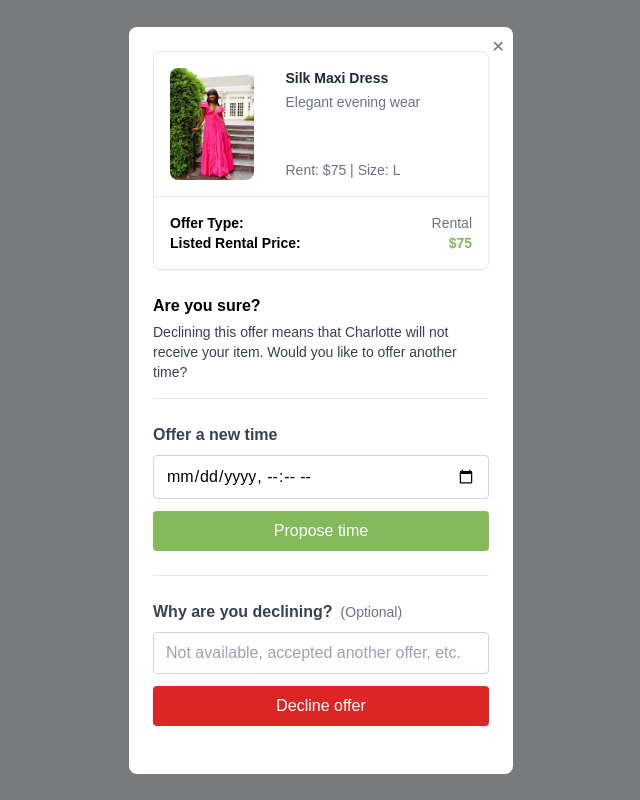
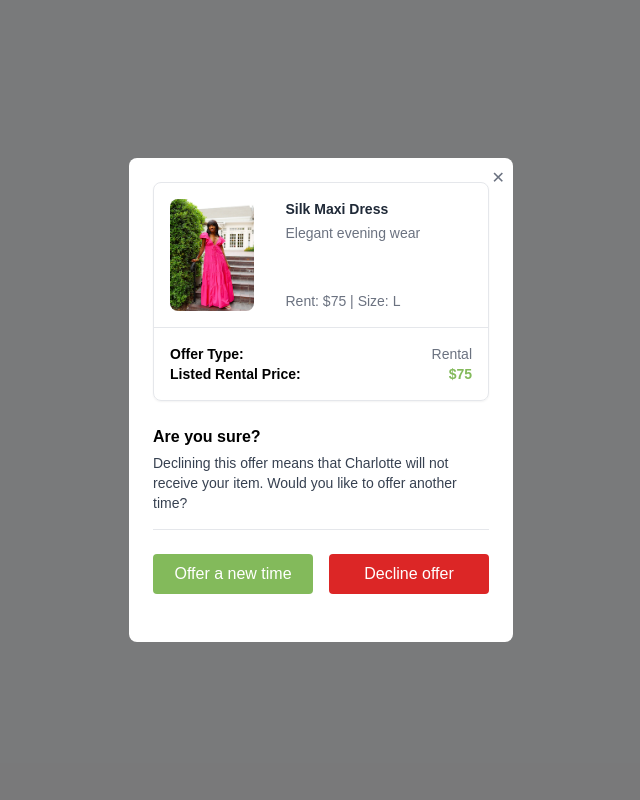
Before and after one commit to charlottemoche/pickle, a React (Vite) app: page / in a window 1280 px wide. Both pictures are taken after a click on the button "Decline". Shown: the whole page, without its empty margins (319-959 px from the left). Built offline with nearby package versions, Linux system fonts and the light colour scheme; a web font is replaced by a local one.

Commit message:
add API for feedback

```diff
--- a/src/App.jsx
+++ b/src/App.jsx
@@ -1,37 +1,47 @@
-import React, { useState } from 'react';
-import Modal from './components/Modal';
+import React, { useState } from 'react'
+import Modal from './components/Modal'
 
-export default function App() {
-  const [showModal, setShowModal] = useState(false);
+function App () {
+  const [showModal, setShowModal] = useState(false)
   const sender = {
-    name: "Charlotte",
+    name: 'Charlotte',
     id: 123,
-    avatar: "../src/img/1722287477960.jpeg"
+    avatar: '../src/img/1722287477960.jpeg'
   }
 
-  const handleDecline = () => setShowModal(true);
-  const handleAccept = () => console.log("Offer accepted");
+  const handleDecline = () => setShowModal(true)
+  const handleAccept = () => console.log('Offer accepted')
 
   return (
-    <div className="min-h-screen bg-gray-100 flex flex-col items-center justify-center">
-      <img src={sender.avatar} alt="Sender Avatar" className="w-20 h-20 rounded-full mb-2" />
-      <h1 className="text-xl font-medium mb-4">{sender.name} sent you an offer</h1>
-      <div className="flex space-x-4">
+    <div className='min-h-screen bg-gray-100 flex flex-col items-center justify-center'>
+      <img
+        src={sender.avatar}
+        alt='Sender Avatar'
+        className='w-20 h-20 rounded-full mb-2'
+      />
+      <h1 className='text-xl font-medium mb-4'>
+        {sender.name} sent you an offer
+      </h1>
+      <div className='flex space-x-4'>
         <button
           onClick={handleAccept}
-          className="bg-brand text-white px-4 py-2 rounded"
+          className='bg-brand text-white px-4 py-2 rounded'
         >
           Accept
         </button>
         <button
           onClick={handleDecline}
-          className="bg-red-600 text-white px-4 py-2 rounded"
+          className='bg-red-600 text-white px-4 py-2 rounded'
         >
           Decline
         </button>
       </div>
 
-      {showModal && <Modal onClose={() => setShowModal(false)} sender={sender} />}
+      {showModal && (
+        <Modal onClose={() => setShowModal(false)} sender={sender} />
+      )}
     </div>
-  );
+  )
 }
+
+export default App
--- a/src/components/Card.jsx
+++ b/src/components/Card.jsx
@@ -1,43 +1,47 @@
-export default function Card({
-    image = "../src/img/maxi.png",
-    name = "Silk Maxi Dress",
-    subtitle = "Elegant evening wear",
-    price = "$75",
-    size = "L",
-    offerType = "Rental"
+function Card ({
+  image = '../src/img/maxi.png',
+  name = 'Silk Maxi Dress',
+  subtitle = 'Elegant evening wear',
+  price = '$75',
+  size = 'L',
+  offerType = 'Rental'
 }) {
   return (
-      <div className="rounded-lg overflow-hidden border border-gray-200 shadow-sm mb-6">
-        <div className="flex">
-            <div className="w-1/4 h-28 m-4 overflow-hidden rounded-lg">
+    <div className='rounded-lg overflow-hidden border border-gray-200 shadow-sm mb-6'>
+      <div className='flex'>
+        <div className='w-1/4 h-28 m-4 overflow-hidden rounded-lg'>
           <img
             src={image}
             alt={name}
-                    className="w-full h-full object-cover object-top"
+            className='w-full h-full object-cover object-top'
           />
         </div>
 
-            <div className="p-4 flex flex-col justify-between">
-                <div className="space-y-1">
-                    <h3 className="text-sm font-semibold text-gray-800">{name}</h3>
-                    <p className="text-sm text-gray-500">{subtitle}</p>
+        <div className='p-4 flex flex-col justify-between'>
+          <div className='space-y-1'>
+            <h3 className='text-sm font-semibold text-gray-800'>{name}</h3>
+            <p className='text-sm text-gray-500'>{subtitle}</p>
           </div>
-                <div className="text-sm text-gray-500 mt-auto">Rent: {price} | Size: {size}</div>
+          <div className='text-sm text-gray-500 mt-auto'>
+            Rent: {price} | Size: {size}
           </div>
         </div>
-        <hr className="border-gray-200 w-full" />
-        <div className="p-4">
+      </div>
+      <hr className='border-gray-200 w-full' />
+      <div className='p-4'>
         <div>
-                <div className="flex justify-between">
-                    <p className="text-sm font-semibold">Offer Type:</p>
-                    <p className="text-sm text-gray-500">{offerType}</p>
+          <div className='flex justify-between'>
+            <p className='text-sm font-semibold'>Offer Type:</p>
+            <p className='text-sm text-gray-500'>{offerType}</p>
           </div>
-                <div className="flex justify-between">
-                    <p className="text-sm font-semibold">Listed Rental Price:</p>
-                    <p className="text-sm text-brand font-semibold">{price}</p>
+          <div className='flex justify-between'>
+            <p className='text-sm font-semibold'>Listed Rental Price:</p>
+            <p className='text-sm text-brand font-semibold'>{price}</p>
           </div>
         </div>
       </div>
     </div>
-    );
+  )
 }
+
+export default Card
--- a/src/components/Form.jsx
+++ b/src/components/Form.jsx
@@ -1,70 +1,116 @@
-import React, { useState } from "react";
+import React, { useState } from 'react'
 
-export default function Form() {
-  const [feedback, setFeedback] = useState("");
-  const [proposedTime, setProposedTime] = useState("");
+function Form ({ onSubmitSuccess }) {
+  const [feedback, setFeedback] = useState('')
+  const [proposedTime, setProposedTime] = useState('')
+  const [action, setAction] = useState('none')
 
-  const handleOffer = (e) => {
-    e.preventDefault();
+  const handleOffer = async e => {
+    e.preventDefault()
     if (proposedTime) {
-      console.log("Offer time submitted:", proposedTime);
-      setProposedTime("");
+      try {
+        const res = await fetch('https://rqpecv6vpc.execute-api.us-east-2.amazonaws.com/prod/feedback', {
+          method: 'POST',
+          headers: { 'Content-Type': 'application/json' },
+          body: JSON.stringify({ proposedTime })
+        })
+        const data = await res.json()
+        console.log('Server response:', data)
+        setProposedTime('')
+        onSubmitSuccess()
+      } catch (err) {
+        console.error('Error submitting proposed time:', err)
+      }
     } else {
-      console.log("No offer time provided.");
+      console.log('No offer time provided.')
     }
-  };
+  }
 
-  const handleDecline = (e) => {
-    e.preventDefault();
-    if (feedback.trim()) {
-      console.log("Feedback submitted:", feedback);
-      setFeedback("");
-    } else {
-      console.log("No feedback provided.");
+  const handleDecline = async e => {
+    e.preventDefault()
+    try {
+      const res = await fetch('https://rqpecv6vpc.execute-api.us-east-2.amazonaws.com/prod/feedback', {
+        method: 'POST',
+        headers: { 'Content-Type': 'application/json' },
+        body: JSON.stringify({ feedback })
+      })
+      const data = await res.json()
+      console.log('Server response:', data)
+      setFeedback('')
+      onSubmitSuccess()
+    } catch (err) {
+      console.error('Error submitting feedback:', err)
     }
-  };
+  }
 
   return (
-    <form className="my-6 space-y-6">
+    <form className='my-6 space-y-6'>
+      <div className='flex gap-4 mb-4'>
+        <button
+          type='button'
+          onClick={() => setAction('offer')}
+          className={`w-full px-4 py-2 rounded ${
+            action === 'offer' ? 'bg-black text-white' : 'bg-brand text-white'
+          }`}
+          disabled={action === 'offer'}
+        >
+          Offer a new time
+        </button>
+        <button
+          type='button'
+          onClick={() => setAction('decline')}
+          className={`w-full px-4 py-2 rounded ${
+            action === 'decline'
+              ? 'bg-black text-white'
+              : 'bg-red-600 text-white'
+          }`}
+          disabled={action === 'decline'}
+        >
+          Decline offer
+        </button>
+      </div>
+
+      {action === 'offer' && (
         <div>
-        <h3 className="font-semibold text-gray-700 mb-2">
-          Offer a new time
-        </h3>
+          <h3 className='font-semibold text-gray-700 mb-2'>Offer a new time</h3>
           <input
-          type="datetime-local"
+            type='datetime-local'
             value={proposedTime}
-          onChange={(e) => setProposedTime(e.target.value)}
-          className="w-full border border-gray-300 rounded px-3 py-2"
+            onChange={e => setProposedTime(e.target.value)}
+            className='w-full border border-gray-300 rounded px-3 py-2'
           />
           <button
             onClick={handleOffer}
-          className="mt-3 w-full bg-brand text-white px-4 py-2 rounded"
+            className='mt-3 w-full bg-brand text-white px-4 py-2 rounded'
           >
             Propose time
           </button>
         </div>
+      )}
 
-      <hr className="border-gray-200" />
-
+      {action === 'decline' && (
         <div>
-        <div className="flex gap-2 items-center">
-        <h3 className="font-semibold text-gray-700 mb-2">Why are you declining?</h3>
-        <p className="text-sm text-gray-500 mb-2">(Optional)</p>
-        </div>
+          <h3 className='font-semibold text-gray-700 mb-2'>
+            Why are you declining?
+          </h3>
+          <p className='text-sm text-gray-500 mb-2'>(Optional)</p>
           <input
-          type="text"
+            type='text'
             value={feedback}
-          onChange={(e) => setFeedback(e.target.value)}
-          className="w-full border border-gray-300 rounded px-3 py-2"
-          placeholder="Not available, accepted another offer, etc."
+            onChange={e => setFeedback(e.target.value)}
+            className='w-full border border-gray-300 rounded px-3 py-2'
+            placeholder='Not available, accepted another offer, etc.'
           />
           <button
             onClick={handleDecline}
-          className="mt-3 w-full bg-red-600 text-white px-4 py-2 rounded"
+            className='mt-3 w-full bg-red-600 text-white px-4 py-2 rounded'
           >
             Decline offer
           </button>
         </div>
+      )}
     </form>
-  );
+  )
 }
+
+export default Form
--- a/src/components/Modal.jsx
+++ b/src/components/Modal.jsx
@@ -1,28 +1,40 @@
-import React from 'react';
-import Form from './Form';
-import Message from './Message';
-import Card from './Card';
+import React, { useState } from 'react'
+import Form from './Form'
+import Message from './Message'
+import Card from './Card'
+import Thanks from './Thanks'
 
-export default function Modal({ sender, onClose }) {
+function Modal ({ sender, onClose }) {
+  const [submitted, setSubmitted] = useState(false)
+
   return (
-    <div className="fixed inset-0 bg-black bg-opacity-50 flex items-center justify-center">
-      <div className="bg-white rounded-lg p-6 w-full relative max-w-96">
+    <div className='fixed inset-0 bg-black bg-opacity-50 flex items-center justify-center'>
+      <div className='bg-white rounded-lg p-6 w-full relative max-w-96'>
         <button
           onClick={onClose}
-          className="absolute top-2 right-2 text-gray-500 hover:text-black"
+          className='absolute top-2 right-2 text-gray-500 hover:text-black'
         >
           ✕
         </button>
         <Card
-          image="../src/img/maxi.png"
-          name="Silk Maxi Dress"
-          subtitle="Elegant evening wear"
-          price="$75"
-          size="L"
+          image='../src/img/maxi.png'
+          name='Silk Maxi Dress'
+          subtitle='Elegant evening wear'
+          price='$75'
+          size='L'
         />
-        <Message sender={sender} />
-        <Form />
+
+        {submitted ? (
+          <Thanks />
+        ) : (
+          <>
+            <Message sender={sender} />{' '}
+            <Form onSubmitSuccess={() => setSubmitted(true)} />{' '}
+          </>
+        )}
       </div>
     </div>
-  );
+  )
 }
+
+export default Modal
--- /dev/null
+++ b/src/components/Thanks.jsx
@@ -0,0 +1,14 @@
+import React from 'react'
+
+function Thanks () {
+  return (
+    <div className='text-center mt-6'>
+      <h3 className='text-lg font-semibold text-gray-800'>
+        Thanks for your feedback!
+      </h3>
+      <p className='text-gray-500 mt-2'>We appreciate you taking the time.</p>
+    </div>
+  )
+}
+
+export default Thanks
```
Also changed, not shown: src/components/Message.jsx (+10 -8 lines), src/main.jsx (+5 -5 lines). Lines whose indentation alone changed are shown as unchanged.
